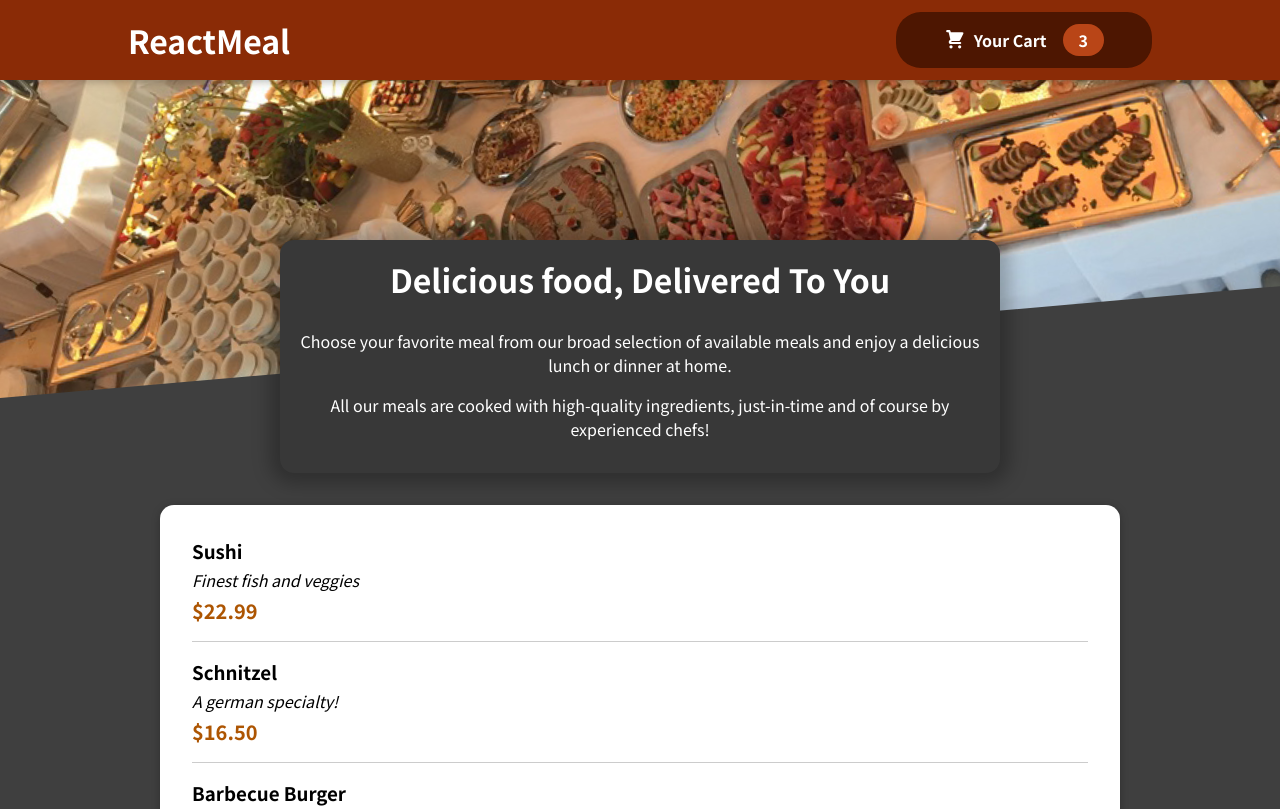
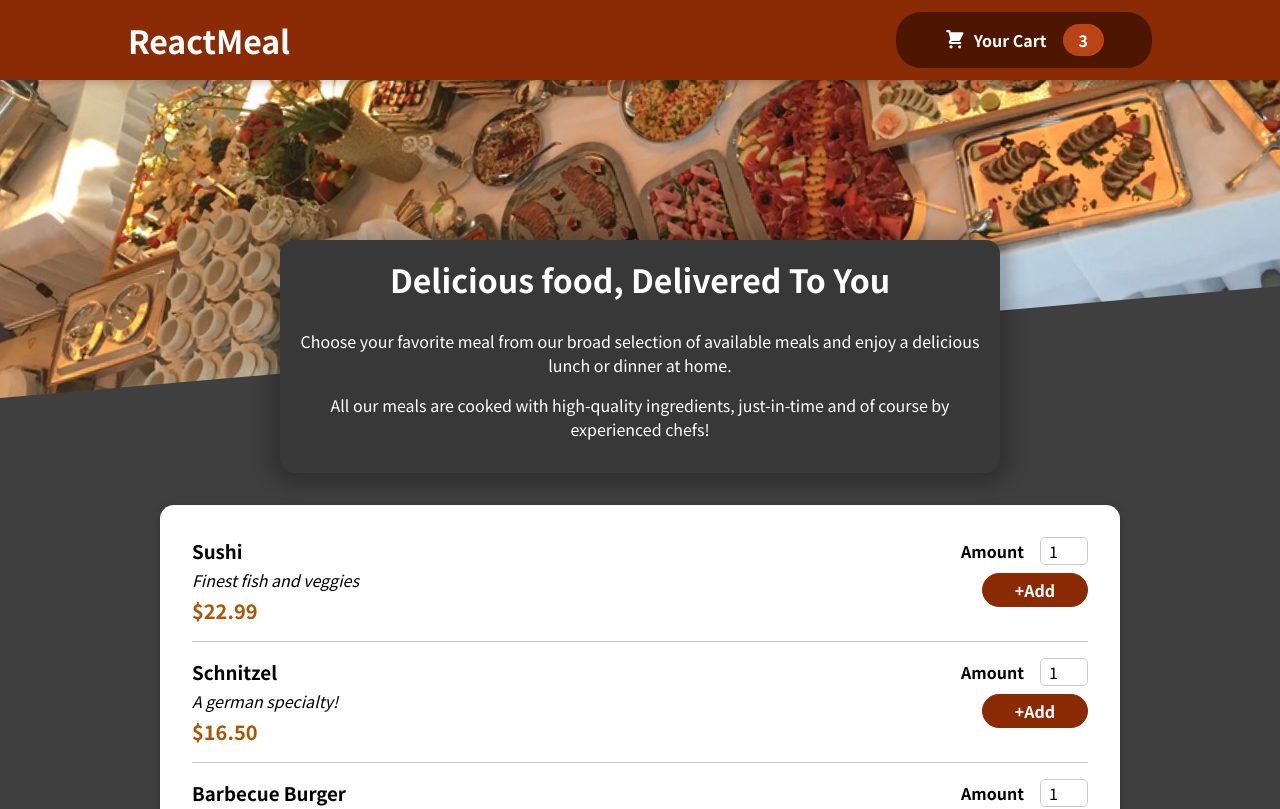
Before and after one commit to M-yoshimura-ML/react-food-order-app, a React (Create React App) app: page / in a window 1280 px wide. Shown: the top 809 px of the page. Built offline with nearby package versions, Linux system fonts and the light colour scheme.

Commit message:
add MealItemForm & Input UI

```diff
--- a/src/components/Meals/AvailableMeals.js
+++ b/src/components/Meals/AvailableMeals.js
@@ -32,6 +32,7 @@
 const AvailableMeals = () => {
     const mealsList = DUMMY_MEALS.map(meal =>
       <MealItem
+        id={meal.id}
         key={meal.id}
         name={meal.name}
         description={meal.description}
--- a/src/components/Meals/MealItem/MealItem.js
+++ b/src/components/Meals/MealItem/MealItem.js
@@ -1,5 +1,5 @@
 import classes from './MealItem.module.css';
-
+import MealItemFrom from './MealItemForm';
 
 const MealItem = props => {
 
@@ -12,7 +12,9 @@
                 <div className={classes.description}>{props.description}</div>
                 <div className={classes.price}>{price}</div>
             </div>
-            <div></div>
+            <div>
+                <MealItemFrom id={props.id} />
+            </div>
         </li>
     )
 
--- a/src/components/Meals/MealItem/MealItemForm.js
+++ b/src/components/Meals/MealItem/MealItemForm.js
@@ -1 +1,21 @@
-import classes from './'
+import classes from './MealItemForm.module.css';
+import Input from '../../UI/Input';
+
+const MealItemFrom = (props) => {
+    return (
+        <form className={classes.form}>
+            <Input label="Amount" input={{
+                id:'amount_' + props.id,
+                type:'number',
+                min:'1',
+                max:'5',
+                step:'1',
+                defaultValue:'1'
+            }} />
+            <button>+Add</button>
+        </form>
+    )
+
+}
+
+export default MealItemFrom;
--- /dev/null
+++ b/src/components/Meals/MealItem/MealItemForm.module.css
@@ -0,0 +1,20 @@
+.form {
+  text-align: right;
+}
+
+.form button {
+  font: inherit;
+  cursor: pointer;
+  background-color: #8a2b06;
+  border: 1px solid #8a2b06;
+  color: white;
+  padding: 0.25rem 2rem;
+  border-radius: 20px;
+  font-weight: bold;
+}
+
+.form button:hover,
+.form button:active {
+  background-color: #641e03;
+  border-color: #641e03;
+}
--- /dev/null
+++ b/src/components/UI/Input.js
@@ -0,0 +1,13 @@
+import classes from './Input.module.css';
+
+const Input = props => {
+    return (
+        <div className={classes.input}>
+            <label htmlFor={props.input.id}>{props.label}</label>
+            <input {...props.input}/>
+        </div>
+    )
+
+}
+
+export default Input;
--- /dev/null
+++ b/src/components/UI/Input.module.css
@@ -0,0 +1,18 @@
+.input {
+  display: flex;
+  align-items: center;
+  margin-bottom: 0.5rem;
+}
+
+.input label {
+  font-weight: bold;
+  margin-right: 1rem;
+}
+
+.input input {
+  width: 3rem;
+  border-radius: 5px;
+  border: 1px solid #ccc;
+  font: inherit;
+  padding-left: 0.5rem;
+}
```
Also changed, not shown: 1 other file (tests, documents, lock files or other folders).
